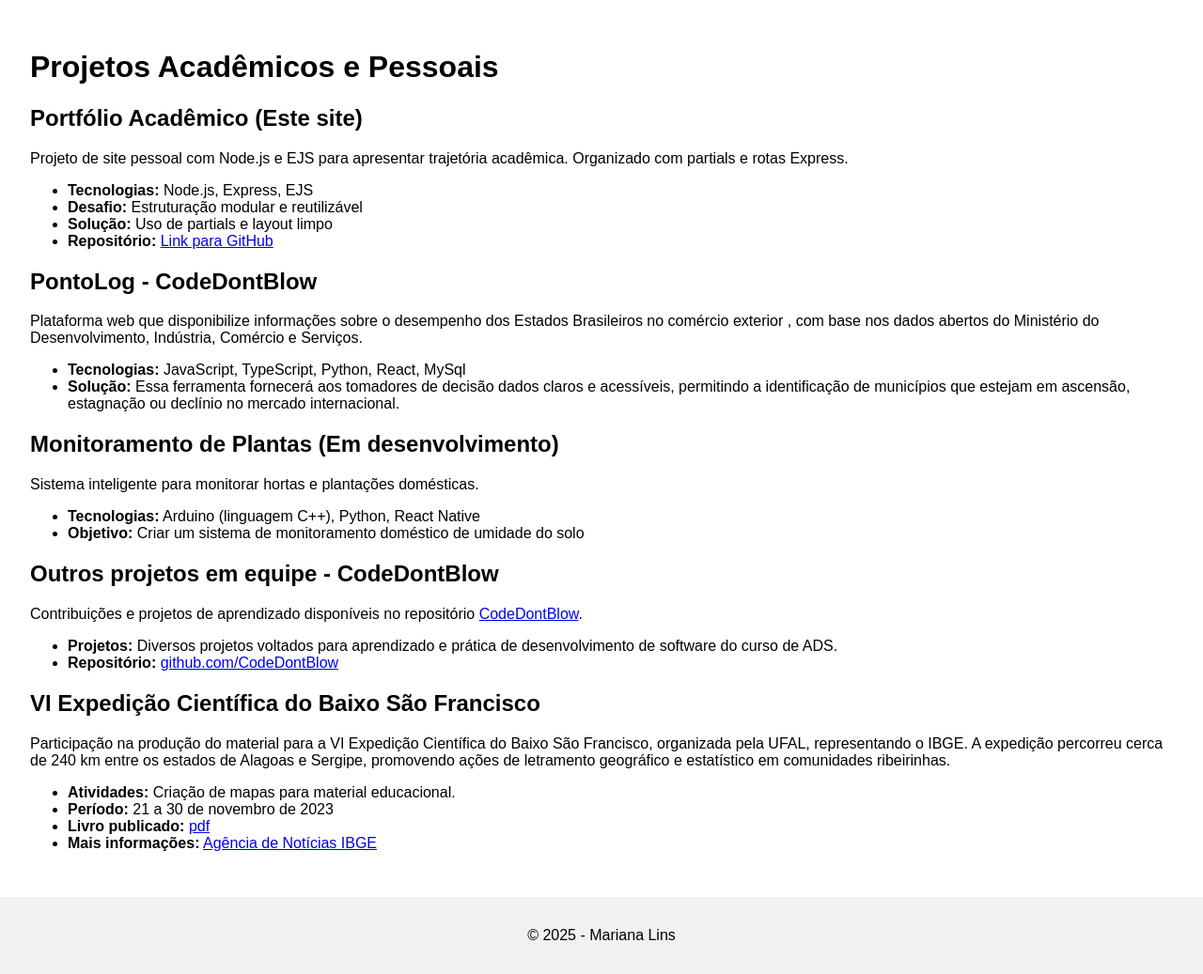
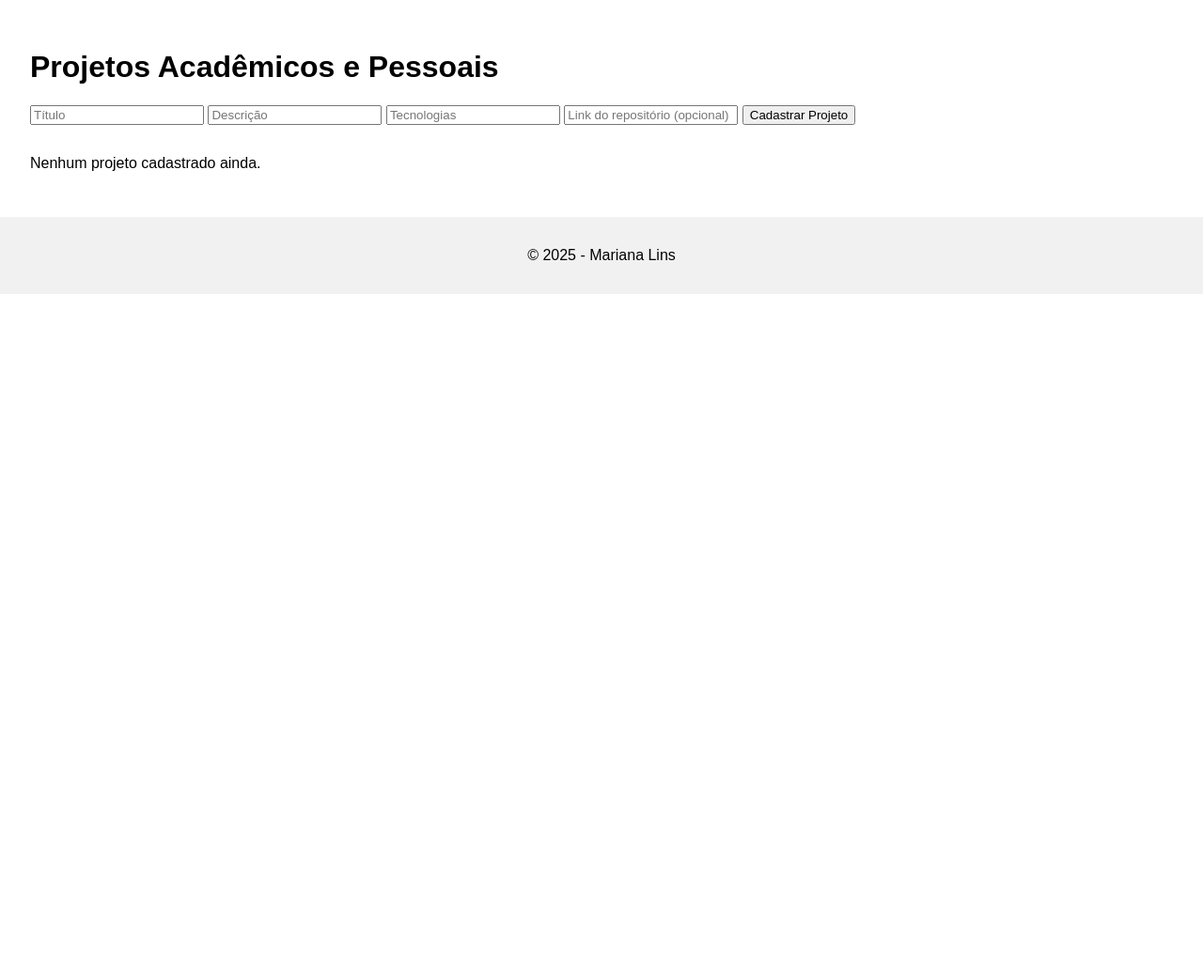
Before and after one commit to mariana-lins/meu-portfolio, a Node server app: page /projetos in a window 1280 px wide. Shown: the part 130-1167 px from the top of the page at 94% size. After the commit the page ends 443 px from the top, so only its background shows below. Run offline with Node 20, Linux system fonts and the light colour scheme.

Commit message:
cadastrar

```diff
--- a/app.js
+++ b/app.js
@@ -1,6 +1,8 @@
 const express = require('express');
 const app = express();
 const path = require('path');
+
+app.use(express.urlencoded({ extended: true })); // Adicione esta linha
 
 app.set('view engine', 'ejs');
 app.set('views', path.join(__dirname, 'views'));
@@ -10,8 +12,16 @@ app.get('/', (req, res) => {
   res.render('index', { title: 'Meu Portfólio', nome: 'Mariana Cavalcante Lins' });
 });
 
+const projetos = [];
+
 app.get('/projetos', (req, res) => {
-  res.render('projetos', { title: 'Projetos' });
+  res.render('projetos', { title: 'Projetos', projetos });
+});
+
+app.post('/projetos', (req, res) => {
+  const { titulo, descricao, tecnologias, link } = req.body;
+  projetos.push({ titulo, descricao, tecnologias, link });
+  res.redirect('/projetos');
 });
 
 const port = 3000;
--- a/views/projetos.ejs
+++ b/views/projetos.ejs
@@ -3,64 +3,30 @@
 <main>
   <h1>Projetos Acadêmicos e Pessoais</h1>
 
-  <section>
-    <h2>Portfólio Acadêmico (Este site)</h2>
-    <p>
-      Projeto de site pessoal com Node.js e EJS para apresentar trajetória acadêmica. Organizado com partials e rotas Express.
-    </p>
-    <ul>
-      <li><strong>Tecnologias:</strong> Node.js, Express, EJS</li>
-      <li><strong>Desafio:</strong> Estruturação modular e reutilizável</li>
-      <li><strong>Solução:</strong> Uso de partials e layout limpo</li>
-      <li><strong>Repositório:</strong> <a href="https://github.com/mariana-lins/meu-portfolio">Link para GitHub</a></li>
-    </ul>
-  </section>
+  <form action="/projetos" method="POST" style="margin-bottom:2rem;">
+    <input type="text" name="titulo" placeholder="Título" required>
+    <input type="text" name="descricao" placeholder="Descrição" required>
+    <input type="text" name="tecnologias" placeholder="Tecnologias" required>
+    <input type="text" name="link" placeholder="Link do repositório (opcional)">
+    <button type="submit">Cadastrar Projeto</button>
+  </form>
 
-  <section>
-    <h2>PontoLog - CodeDontBlow</h2>
-    <p>
-        Plataforma web que disponibilize informações sobre o desempenho dos Estados Brasileiros no comércio exterior , com base nos dados abertos do Ministério do Desenvolvimento, Indústria, Comércio e Serviços.
-    </p>
-    <ul>
-      <li><strong>Tecnologias:</strong> JavaScript, TypeScript, Python, React, MySql</li>
-      <li><strong>Solução:</strong> Essa ferramenta fornecerá aos tomadores de decisão dados claros e acessíveis, permitindo a identificação de municípios que estejam em ascensão, estagnação ou declínio no mercado internacional.</li>
-    </ul>
-  </section>
+  <% if (projetos.length === 0) { %>
+    <p>Nenhum projeto cadastrado ainda.</p>
+  <% } %>
 
-  <section>
-    <h2>Monitoramento de Plantas (Em desenvolvimento)</h2>
-    <p>
-      Sistema inteligente para monitorar hortas e plantações domésticas.
-    </p>
-    <ul>
-      <li><strong>Tecnologias:</strong> Arduino (linguagem C++), Python, React Native </li>
-      <li><strong>Objetivo:</strong> Criar um sistema de monitoramento doméstico de umidade do solo</li>
-    </ul>
-  </section>
-
-  <section>
-    <h2>Outros projetos em equipe - CodeDontBlow</h2>
-    <p>
-      Contribuições e projetos de aprendizado disponíveis no repositório <a href="https://github.com/CodeDontBlow" target="_blank">CodeDontBlow</a>.
-    </p>
-    <ul>
-      <li><strong>Projetos:</strong> Diversos projetos voltados para aprendizado e prática de desenvolvimento de software do curso de ADS.</li>
-      <li><strong>Repositório:</strong> <a href="https://github.com/CodeDontBlow" target="_blank">github.com/CodeDontBlow</a></li>
-    </ul>
-  </section>
-
-  <section>
-    <h2>VI Expedição Científica do Baixo São Francisco</h2>
-    <p>
-      Participação na produção do material para a VI Expedição Científica do Baixo São Francisco, organizada pela UFAL, representando o IBGE. A expedição percorreu cerca de 240 km entre os estados de Alagoas e Sergipe, promovendo ações de letramento geográfico e estatístico em comunidades ribeirinhas.
-    </p>
-    <ul>
-      <li><strong>Atividades:</strong> Criação de mapas para material educacional.</li>
-      <li><strong>Período:</strong> 21 a 30 de novembro de 2023</li>
-      <li><strong>Livro publicado:</strong> <a href="https://ufal.br/ufal/pesquisa-e-inovacao/programas/expedicao-cientifica-do-rio-sao-francisco/publicacoes/e-books/perfil-socioeconomico-bsf-2023.pdf/@@download/file/PERFIL%20SOCIOECONOMICO%20BSF%202023.pdf" target="_blank">pdf</a></li>
-      <li><strong>Mais informações:</strong> <a href="https://agenciadenoticias.ibge.gov.br/agencia-noticias/2012-agencia-de-noticias/noticias/38415-ibge-embarca-na-vi-expedicao-cientifica-do-baixo-sao-francisco-e-leva-cidadania-para-comunidades-ribeirinhas" target="_blank">Agência de Notícias IBGE</a></li>
-    </ul>
-  </section>
+  <% projetos.forEach(function(proj) { %>
+    <section>
+      <h2><%= proj.titulo %></h2>
+      <p><%= proj.descricao %></p>
+      <ul>
+        <li><strong>Tecnologias:</strong> <%= proj.tecnologias %></li>
+        <% if (proj.link) { %>
+          <li><strong>Repositório:</strong> <a href="<%= proj.link %>" target="_blank">Ver no GitHub</a></li>
+        <% } %>
+      </ul>
+    </section>
+  <% }) %>
 </main>
 
 <%- include('partials/footer') %>
```
